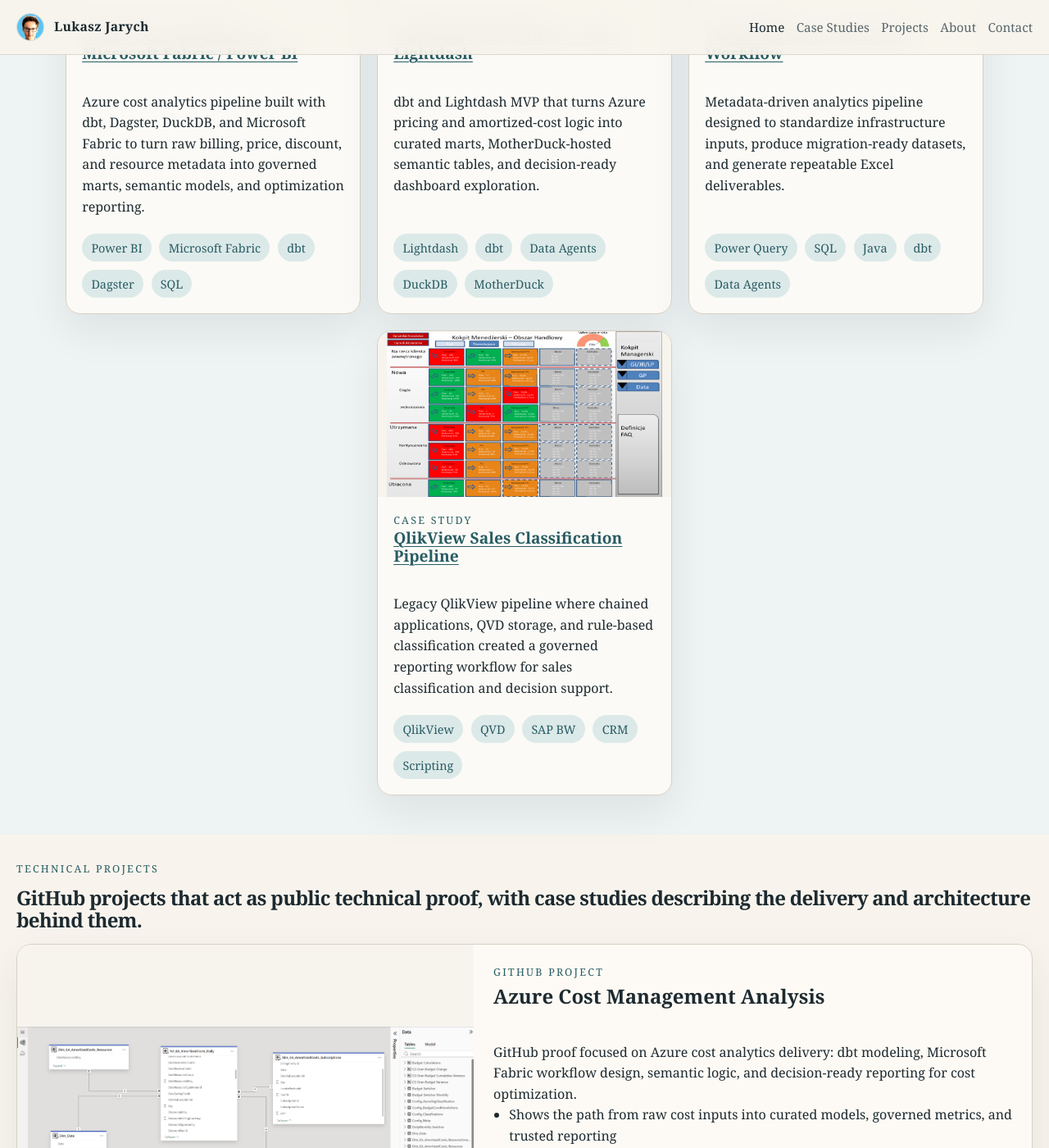
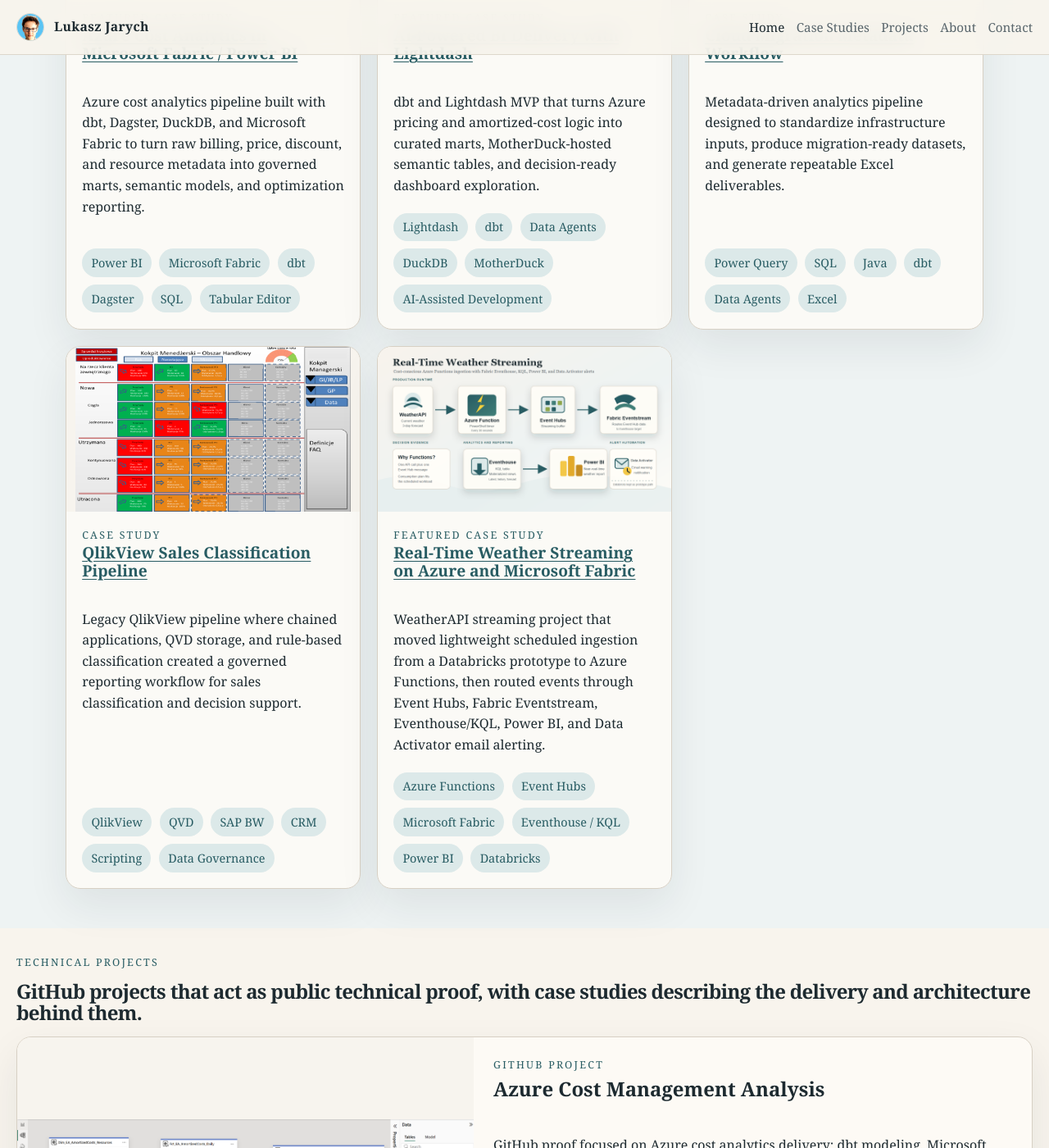
Before and after one commit to lukaszjarych/lukaszjarych.github.io, a Jekyll site: the page built from index.md, in a window 1280 px wide and 1400 px high, scrolled down 1293 px. Shown: the whole window at 82% size. Built offline with Jekyll 4.4.1, drawn with Linux system fonts in a browser that asks for light colours; part of the change alters nothing that is shown.

Commit message:
adding a weather streaming project

```diff
--- /dev/null
+++ b/_case_studies/real-time-weather-streaming.md
@@ -0,0 +1,96 @@
+---
+title: Real-Time Weather Streaming on Azure and Microsoft Fabric
+eyebrow: Featured Case Study
+excerpt: WeatherAPI streaming project that moved lightweight scheduled ingestion from a Databricks prototype to Azure Functions, then routed events through Event Hubs, Fabric Eventstream, Eventhouse/KQL, Power BI, and Data Activator email alerting.
+summary: A real-time weather analytics pipeline for Wroclaw that uses Azure Functions for cost-conscious ingestion, Event Hubs and Fabric Eventstream for routing, Eventhouse/KQL materialized views for shaping nested JSON, Power BI PBIP/PBIR for reporting, and Data Activator for email alerts.
+tools:
+  - Azure Functions
+  - Event Hubs
+  - Microsoft Fabric
+  - Eventhouse / KQL
+  - Power BI
+  - Databricks
+  - Data Activator
+featured: true
+order: 5
+image: /assets/images/case-studies/real-time-weather-streaming/01-azure-functions-weather-architecture.png
+project_repo_url: https://github.com/lukaszjarych/databricks-events
+project_repo_label: Open Weather Streaming GitHub Repository
+gallery:
+  - path: /assets/images/case-studies/real-time-weather-streaming/01-azure-functions-weather-architecture.png
+    alt: Azure Functions weather streaming architecture
+    caption: Final architecture showing Azure Functions as the ingestion runtime, Event Hubs and Fabric Eventstream for routing, Eventhouse/KQL for shaping, Power BI for reporting, and Data Activator for email alerting.
+  - path: /assets/images/case-studies/real-time-weather-streaming/02-power-bi-weather-report.png
+    alt: Power BI live weather report for Wroclaw
+    caption: Power BI report built from Eventhouse materialized views for latest weather, recent history, and 3-day forecast data.
+  - path: /assets/images/case-studies/real-time-weather-streaming/03-azure-resource-group.png
+    alt: Azure resource group for the weather streaming project
+    caption: "Sanitized Azure resource group view showing the runtime footprint: Function App, Event Hubs namespace, Key Vault, App Service plan, and Databricks prototype resource."
+---
+
+## Overview
+
+This project started as a Databricks learning exercise for producing weather events, but the final architecture deliberately moved ingestion to Azure Functions. The producer only needs to call WeatherAPI, shape one JSON payload, and send one Event Hub message on a timer. That is a better fit for a serverless Function App than an always-running Spark cluster.
+
+The result is a compact real-time analytics pipeline: Azure Functions ingests current weather and 3-day forecast data for Wroclaw, Azure Event Hubs buffers the messages, Fabric Eventstream routes them into Eventhouse, KQL materialized views flatten the nested JSON, Power BI presents the near-real-time report, and Data Activator sends email alerts when weather warnings are caught.
+
+## Architecture Decision
+
+The important decision was not simply which tool could send events. Databricks worked for the prototype, but it was too heavy for the actual runtime requirement. The ingestion workload is small and scheduled:
+
+- call WeatherAPI every 30 seconds
+- create one versioned JSON event
+- send the event to Azure Event Hubs
+- keep secrets and connection strings in Function App settings
+
+Azure Pricing Calculator and Azure Cost Management were used to check the cost profile before choosing the runtime. With a 30-second timer, the Function App runs about 86,400 times in a 30-day month. That volume fits well within the free/low-cost shape of Azure Functions Consumption for a small timer-trigger workload, while Databricks would add cluster compute overhead for a task that only calls an API and sends one Event Hub message.
+
+## Event Flow
+
+The implemented flow is:
+
+1. WeatherAPI returns current weather, air quality, forecast, and alerts.
+2. The PowerShell Azure Function builds a `schema_version = 2.0` JSON event.
+3. The Event Hub output binding sends the message to `weatherstreamingeventhub`.
+4. Fabric Eventstream routes the message to the Eventhouse target.
+5. Eventhouse stores raw events in `weather-table`.
+6. KQL materialized views expose report-ready tables for Power BI.
+7. Data Activator watches the warning signal and sends an email notification when warnings are caught.
+
+Databricks remains useful in the repository as a prototype and as a future option for structured streaming, transformations, and Delta Lake bronze/silver/gold processing, but it is not the chosen production ingestion runtime for this workload.
+
+## KQL And Reporting
+
+The event payload contains nested objects such as `location`, `current`, `air_quality`, `forecast`, and `alerts`. Power BI works better with flattened report-facing tables, so KQL is the shaping layer.
+
+The repository includes Eventhouse setup and validation scripts for:
+
+- `LatestWeatherByCity` for current KPI cards
+- `WeatherHistoryByMinute` for recent trend charts
+- `LatestForecastByCity` for the forecast matrix
+
+This keeps the Power BI report readable and keeps nested JSON parsing out of the visual layer.
+
+The warning signal is also shaped in KQL. Empty alert arrays return `No Warnings`; warning rows return `Warnings`. Data Activator uses that value to trigger an email notification.
+
+## Power BI Result
+
+The Power BI project is stored as PBIP/PBIR files, which makes it easier to inspect and maintain in source control. I used the [`pbi-cli-tool`](https://pypi.org/project/pbi-cli-tool/) library, a CLI for Power BI semantic models and PBIR reports, to let AI work directly against the file-based report definition. With that workflow, AI was able to build the first working report layout in about five minutes, including KPI cards, trend visuals, and the forecast matrix.
+
+The report shows current local time, weather condition, air quality, alerts, temperature, humidity, wind, pressure, UV, recent weather trends, and a 3-day forecast. Power BI Desktop remained the final rendering and validation authority after the AI/CLI-generated PBIR changes.
+
+There is one practical caveat: events can arrive every 30 seconds, but automatic Power BI page refresh is controlled by tenant and capacity settings. In this environment, the admin interval was 5 minutes, so Eventhouse/KQL queries were the better proof point for fast backend ingestion.
+
+## Engineering Decisions And Tradeoffs
+
+This project demonstrates senior data engineering judgment because the solution is not just a working demo. It shows the ability to choose the right runtime for the workload, keep the architecture cost-conscious, validate each streaming step, and expose nested event data through reusable analytical structures.
+
+The key decisions and tradeoffs are:
+
+- evaluating Databricks against Azure Functions and selecting the cheaper, simpler serverless runtime for lightweight scheduled ingestion
+- designing a versioned JSON event contract with current weather, forecast, air quality, and alert payloads
+- routing events through Event Hubs, Fabric Eventstream, and Eventhouse with clear validation points at each layer
+- using KQL materialized views to turn nested streaming JSON into stable report-facing tables
+- separating raw event storage, analytical shaping, Power BI consumption, and Data Activator alerting responsibilities
+- keeping Databricks as a prototype and future Delta Lake path rather than forcing Spark into a workload that does not need it
+- documenting cost, refresh, and operational caveats instead of presenting the dashboard as the whole solution
--- a/_layouts/home.html
+++ b/_layouts/home.html
@@ -67,7 +67,7 @@ layout: default
     </div>
     <div class="cards cards--home">
       {% assign featured_case_studies = site.case_studies | where: "featured", true | sort: "order" %}
-      {% assign hero_case_study_titles = "Azure Cost Analytics in Microsoft Fabric / Power BI|AI-Powered BI Delivery with Lightdash|Cloud Migration Metadata Workflow|QlikView Sales Classification Pipeline" | split: "|" %}
+      {% assign hero_case_study_titles = "Azure Cost Analytics in Microsoft Fabric / Power BI|AI-Powered BI Delivery with Lightdash|Cloud Migration Metadata Workflow|QlikView Sales Classification Pipeline|Real-Time Weather Streaming on Azure and Microsoft Fabric" | split: "|" %}
       {% for desired_title in hero_case_study_titles %}
         {% assign case_study = featured_case_studies | where: "title", desired_title | first %}
         {% if case_study %}
@@ -88,7 +88,7 @@ layout: default
             <h3><a href="{{ case_study.url | relative_url }}">{{ case_study.title }}</a></h3>
             <p>{{ case_study.excerpt }}</p>
         <div class="tag-list">
-              {% for tool in case_study.tools limit:5 %}
+              {% for tool in case_study.tools limit:6 %}
                 <span class="tag">{{ tool }}</span>
               {% endfor %}
             </div>
--- a/assets/css/style.scss
+++ b/assets/css/style.scss
@@ -322,10 +322,6 @@ img {
   gap: 1.25rem;
 }
 
-.cards--home .home-case-card--4 {
-  grid-column: 2;
-}
-
 .cards--stacked {
   grid-template-columns: 1fr;
 }
@@ -639,10 +635,6 @@ img {
     grid-template-columns: 1fr;
   }
 
-  .cards--home .home-case-card--4 {
-    grid-column: auto;
-  }
-
   .site-header__inner {
     grid-template-columns: 1fr;
   }
--- a/case-studies.md
+++ b/case-studies.md
@@ -7,9 +7,9 @@ hero_style: compact
 
 These summaries focus on architecture, modeling, delivery choices, and business outcomes.
 
-<section class="cards cards--home">
+<section class="cards cards--home cards--case-index">
   {% assign featured_case_studies = site.case_studies | where: "featured", true | sort: "order" %}
-  {% assign hero_case_study_titles = "Azure Cost Analytics in Microsoft Fabric / Power BI|AI-Powered BI Delivery with Lightdash|Cloud Migration Metadata Workflow|QlikView Sales Classification Pipeline" | split: "|" %}
+  {% assign hero_case_study_titles = "Azure Cost Analytics in Microsoft Fabric / Power BI|AI-Powered BI Delivery with Lightdash|Cloud Migration Metadata Workflow|QlikView Sales Classification Pipeline|Real-Time Weather Streaming on Azure and Microsoft Fabric" | split: "|" %}
   {% for desired_title in hero_case_study_titles %}
     {% assign case_study = featured_case_studies | where: "title", desired_title | first %}
     {% if case_study %}
@@ -30,7 +30,7 @@ These summaries focus on architecture, modeling, delivery choices, and business
         <h2><a href="{{ case_study.url | relative_url }}">{{ case_study.title }}</a></h2>
         <p>{{ case_study.excerpt }}</p>
         <div class="tag-list">
-          {% for tool in case_study.tools limit:5 %}
+          {% for tool in case_study.tools limit:6 %}
             <span class="tag">{{ tool }}</span>
           {% endfor %}
         </div>
--- a/projects.md
+++ b/projects.md
@@ -40,4 +40,21 @@ hero_style: compact
       </div>
     </div>
   </article>
+  <article class="card card--with-media project-card">
+    <img class="card__image card__image--stacked" src="{{ '/assets/images/case-studies/real-time-weather-streaming/01-azure-functions-weather-architecture.png' | relative_url }}" alt="Azure Functions weather streaming architecture">
+    <div class="card__body">
+      <p class="eyebrow">Project</p>
+      <h2>Real-Time Weather Streaming</h2>
+      <p>GitHub proof for a cost-conscious Azure and Fabric streaming pipeline: Azure Functions ingestion, Event Hubs routing, Eventhouse/KQL shaping, Power BI reporting, and Data Activator email alerts.</p>
+      <ul class="simple-list">
+        <li>Shows why Azure Functions was selected over Databricks for lightweight scheduled ingestion</li>
+        <li>Includes KQL materialized views that flatten nested JSON into report-ready tables</li>
+        <li>Supported by a PBIP/PBIR Power BI report, alerting flow, and draft case-study notes</li>
+      </ul>
+      <div class="about-actions">
+        <a class="button" href="https://github.com/lukaszjarych/databricks-events" target="_blank" rel="noreferrer">Weather Streaming GitHub Repository</a>
+        <a class="button button--secondary" href="{{ '/case-studies/real-time-weather-streaming/' | relative_url }}">Case Study</a>
+      </div>
+    </div>
+  </article>
 </section>
```
Also changed, not shown: assets/images/case-studies/real-time-weather-streaming/01-azure-functions-weather-architecture.png (added), assets/images/case-studies/real-time-weather-streaming/01-azure-functions-weather-architecture.svg (added), assets/images/case-studies/real-time-weather-streaming/02-power-bi-weather-report.png (added), assets/images/case-studies/real-time-weather-streaming/03-azure-resource-group.png (added).
